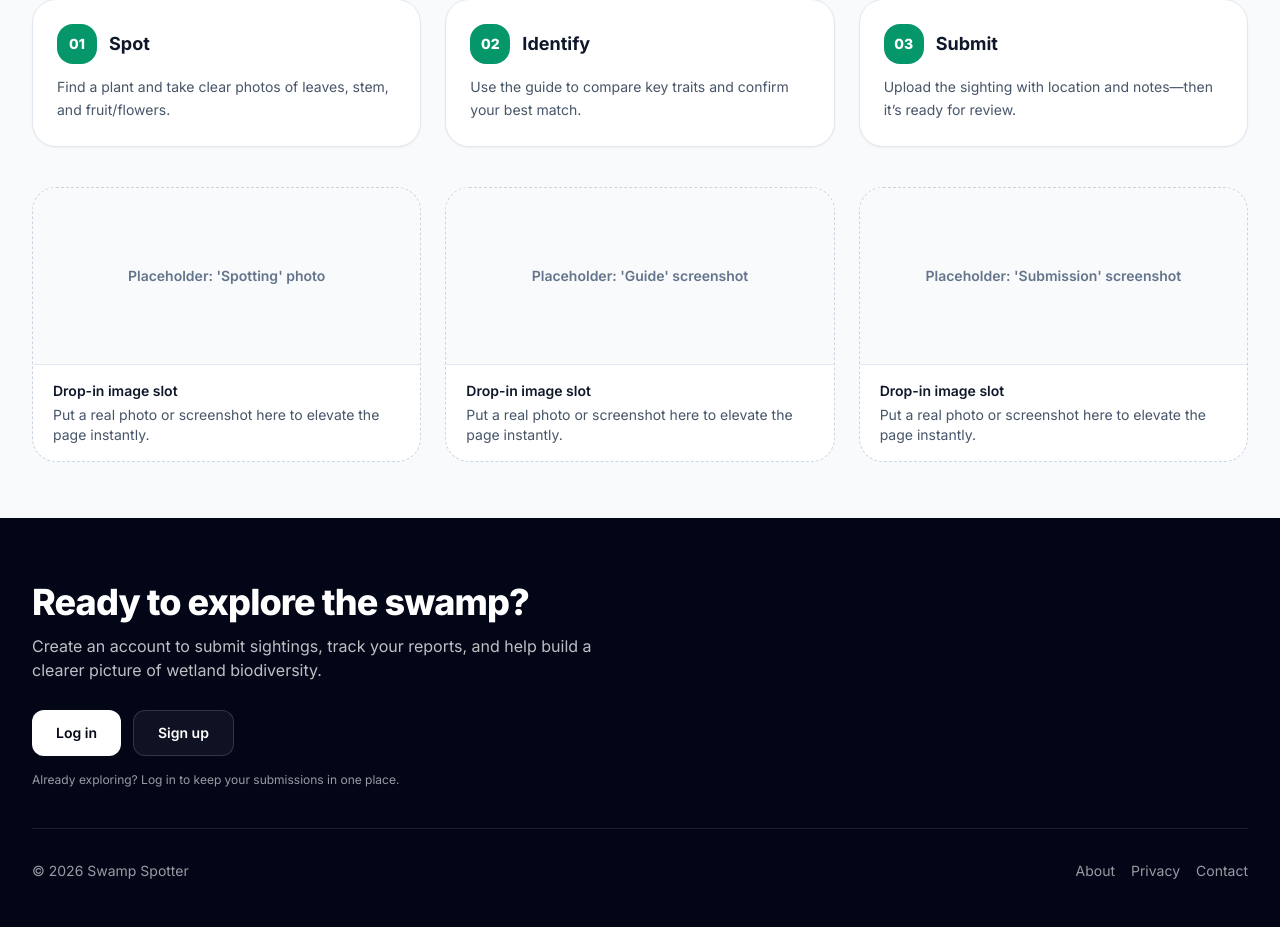
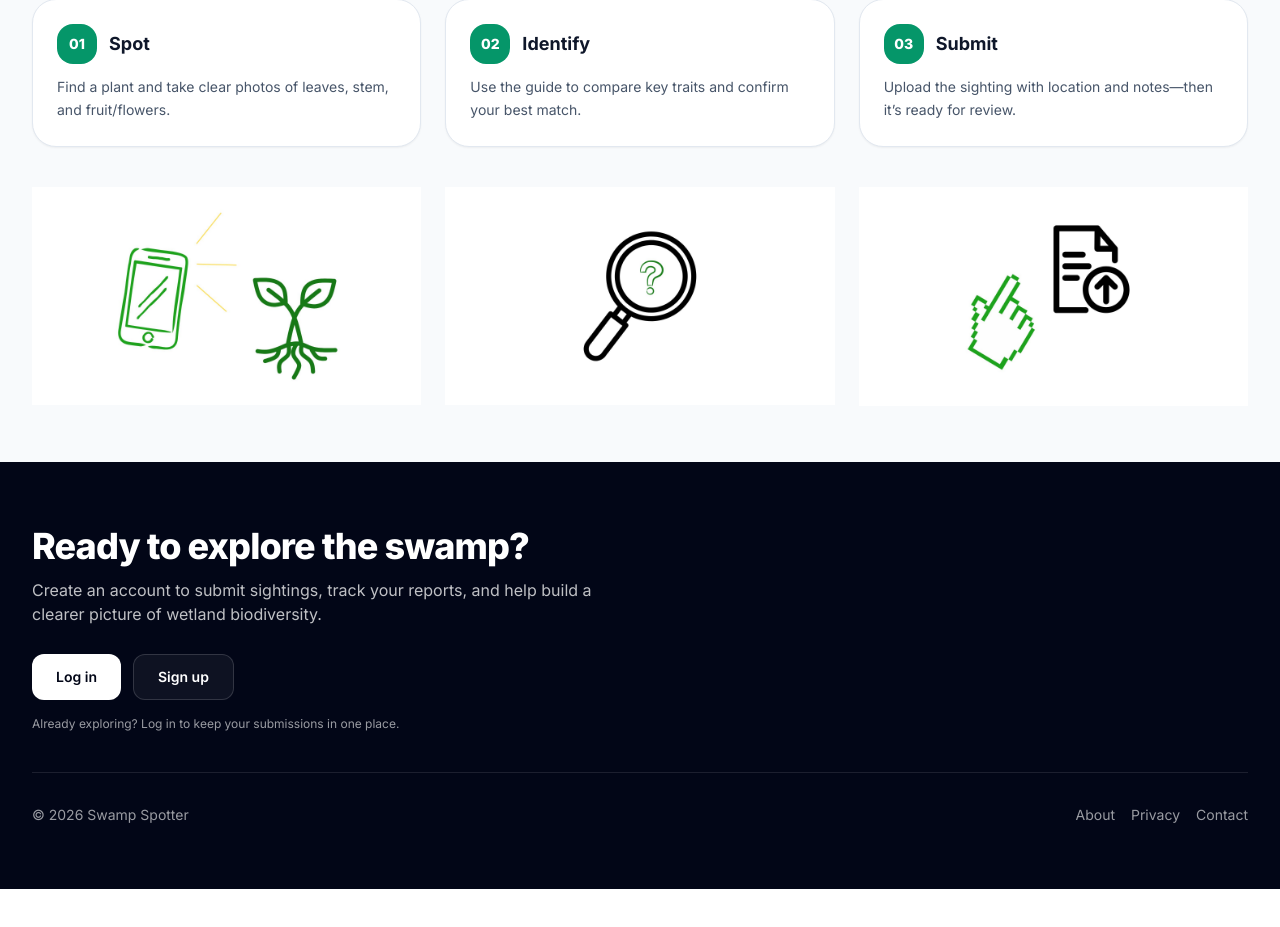
Before and after one commit to DanielLipszyc/Code-For-Change-2026, a Next.js app: page / in a window 1280 px wide. Shown: the part 1094-2021 px from the top of the page. After the commit the page ends 1983 px from the top, so only its background shows below. Built offline with nearby package versions, Linux system fonts and the light colour scheme; no server answers.

Commit message:
resolved merge conflicts

```diff
--- a/src/app/page.tsx
+++ b/src/app/page.tsx
@@ -286,9 +286,9 @@ export default function Home() {
             </div>
 
             <div className="mt-10 grid gap-6 lg:grid-cols-3">
-              <ImagePlaceholder label="Placeholder: 'Spotting' photo" />
-              <ImagePlaceholder label="Placeholder: 'Guide' screenshot" />
-              <ImagePlaceholder label="Placeholder: 'Submission' screenshot" />
+              <img src="/Spot.jpg" alt="Phone taking a picture of a plant"/>
+              <img src="/Identify.jpg" alt="Magnifying glass over green question mark"/>
+              <img src="/Upload.jpg" alt="Mouse clicking an upload button"/>
             </div>
           </div>
         </div>
```
